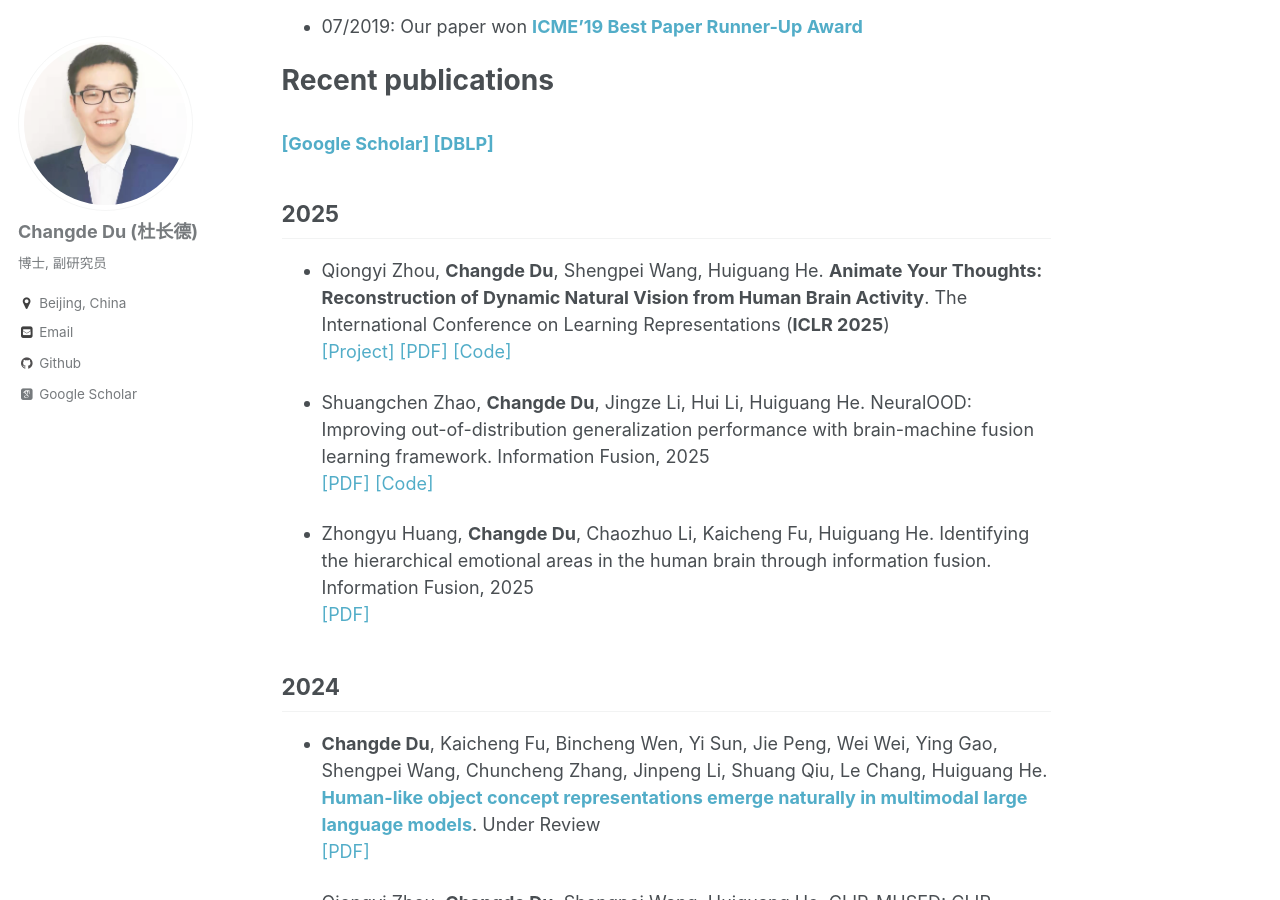
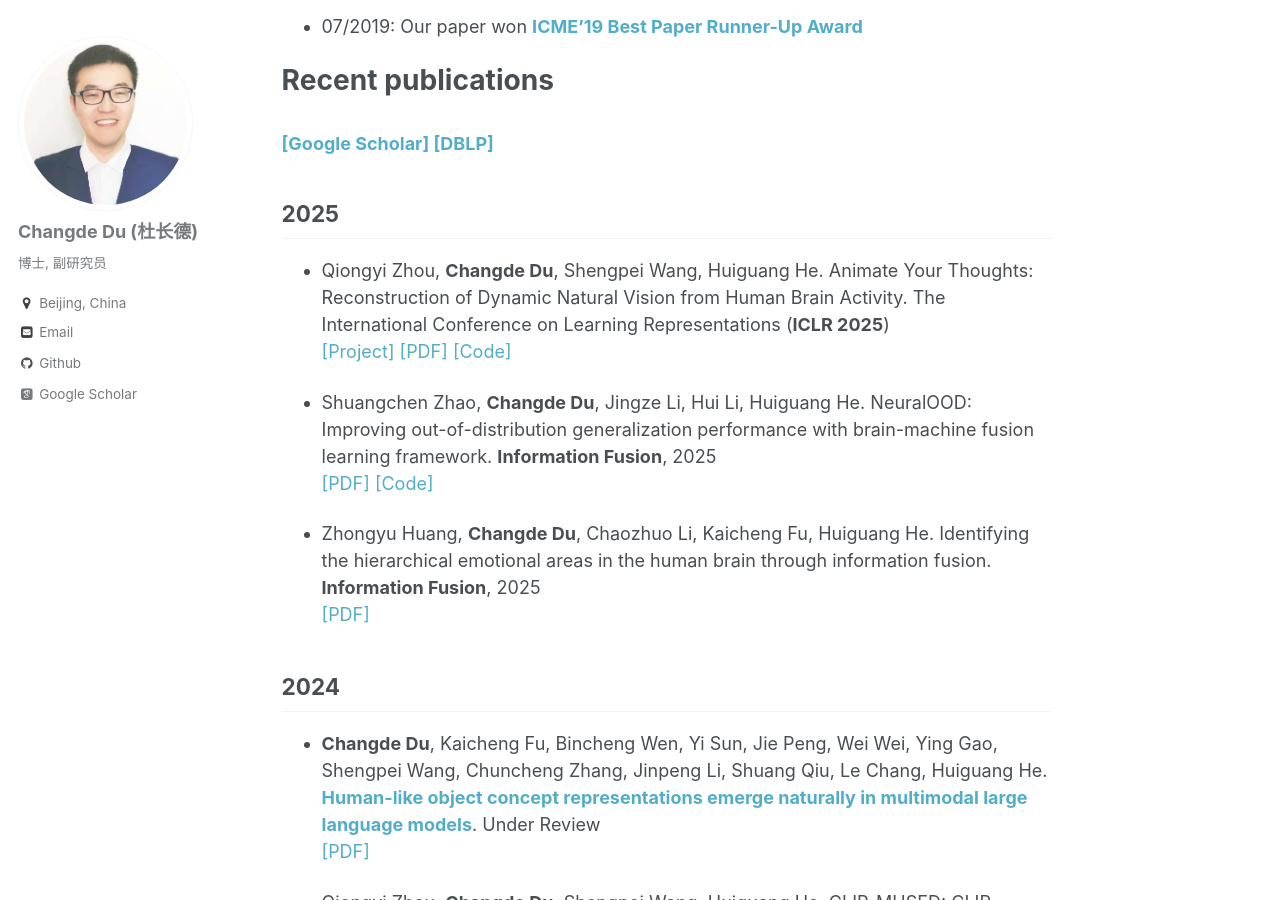
Before and after one commit to ChangdeDu/changdedu.github.io, a Jekyll site: the page built from _pages/about.md, in a window 1280 px wide and 900 px high, scrolled down 2238 px. Built offline with Jekyll 4.4.1, drawn with Linux system fonts in a browser that asks for light colours; some web fonts are replaced.

```diff
--- a/_pages/about.md
+++ b/_pages/about.md
@@ -71,11 +71,11 @@ redirect_from:
 
 ## 2025
 
-- Qiongyi Zhou, **Changde Du**, Shengpei Wang, Huiguang He. **Animate Your Thoughts: Reconstruction of Dynamic Natural Vision from Human Brain Activity**. The International Conference on Learning Representations (**ICLR 2025**) <br>[[Project]](https://mind-animator-design.github.io/) [[PDF]](https://openreview.net/pdf?id=BpfsxFqhGa) [[Code]](https://github.com/ReedOnePeck/Mind-Animator)
+- Qiongyi Zhou, **Changde Du**, Shengpei Wang, Huiguang He. Animate Your Thoughts: Reconstruction of Dynamic Natural Vision from Human Brain Activity. The International Conference on Learning Representations (**ICLR 2025**) <br>[[Project]](https://mind-animator-design.github.io/) [[PDF]](https://openreview.net/pdf?id=BpfsxFqhGa) [[Code]](https://github.com/ReedOnePeck/Mind-Animator)
 
-- Shuangchen Zhao, **Changde Du**, Jingze Li, Hui Li, Huiguang He. NeuralOOD: Improving out-of-distribution generalization performance with brain-machine fusion learning framework. Information Fusion, 2025 <br>[[PDF]](https://www.sciencedirect.com/science/article/abs/pii/S1566253525000946) [[Code]](https://github.com/ZhaoShuangchen/BMFL)
+- Shuangchen Zhao, **Changde Du**, Jingze Li, Hui Li, Huiguang He. NeuralOOD: Improving out-of-distribution generalization performance with brain-machine fusion learning framework. **Information Fusion**, 2025 <br>[[PDF]](https://www.sciencedirect.com/science/article/abs/pii/S1566253525000946) [[Code]](https://github.com/ZhaoShuangchen/BMFL)
 
-- Zhongyu Huang, **Changde Du**, Chaozhuo Li, Kaicheng Fu, Huiguang He. Identifying the hierarchical emotional areas in the human brain through information fusion. Information Fusion, 2025 <br>[[PDF]](https://www.sciencedirect.com/science/article/pii/S1566253524003919)
+- Zhongyu Huang, **Changde Du**, Chaozhuo Li, Kaicheng Fu, Huiguang He. Identifying the hierarchical emotional areas in the human brain through information fusion. **Information Fusion**, 2025 <br>[[PDF]](https://www.sciencedirect.com/science/article/pii/S1566253524003919)
 
 ## 2024
 -  **Changde Du**, Kaicheng Fu, Bincheng Wen, Yi Sun, Jie Peng, Wei Wei, Ying Gao, Shengpei Wang, Chuncheng Zhang, Jinpeng Li, Shuang Qiu, Le Chang, Huiguang He. [**Human-like object concept representations emerge naturally in multimodal large language models**](https://arxiv.org/abs/2407.01067). Under Review <br>[[PDF]](https://arxiv.org/pdf/2407.01067)
```
